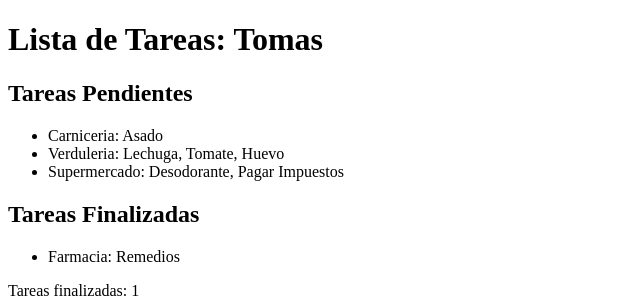
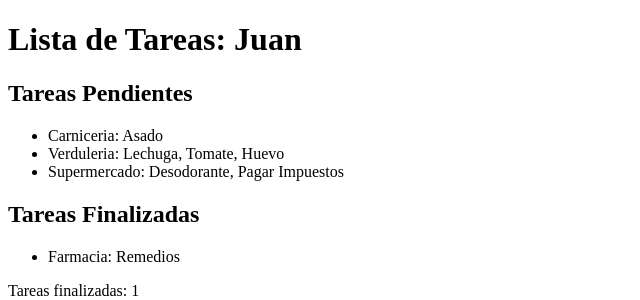
Before and after one commit to jnatmed/to-do-list-paw, a PHP site: page / in a window 1280 px wide. Shown: the top 300 px of the page, without its empty margins (0-640 px from the left). Run offline with PHP 8.4, Linux system fonts and the light colour scheme.

```diff
--- a/index.php
+++ b/index.php
@@ -7,7 +7,7 @@ use \App\models\ToDoList;
 
 $url_path = parse_url($_SERVER['REQUEST_URI'], PHP_URL_PATH);
 
-$dueño = "Tomas";
+$dueño = "Juan";
 $nombre_lista = "Lista de Tareas: $dueño";
 $todo_list = new ToDoList;
 $todo_list->create_task("Carniceria: Asado");
```
